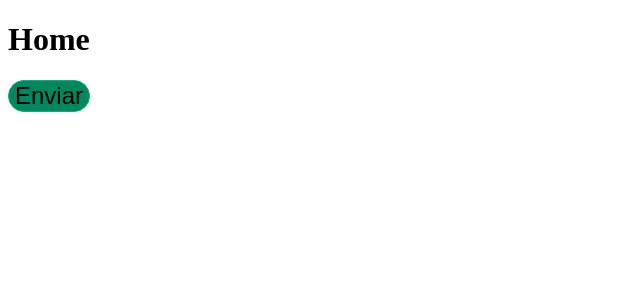
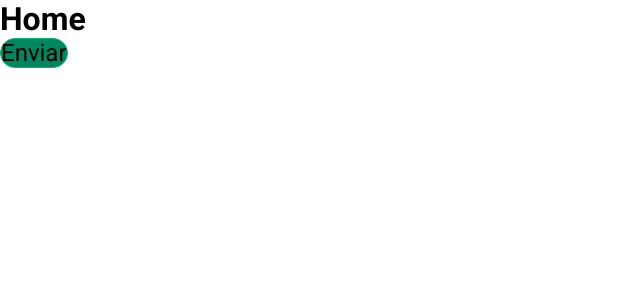
Before and after one commit to feitozabruno/hubcamp.com.br, a Next.js app: page / in a window 1280 px wide. Shown: the top 300 px of the page, without its empty margins (0-640 px from the left). Built offline with nearby package versions, Linux system fonts and the light colour scheme.

Commit message:
add `global styles`

```diff
--- a/app/layout.tsx
+++ b/app/layout.tsx
@@ -1,4 +1,6 @@
+import { roboto } from "@/app/styles/fonts";
 import { getCssText } from "@/app/styles/stitches.config";
+import { globalStyles } from "./styles/global";
 
 export const metadata = {
   title: "HubCamp",
@@ -10,6 +12,7 @@ export default function RootLayout({
 }: Readonly<{
   children: React.ReactNode;
 }>) {
+  globalStyles();
   return (
     <html lang="pt-br">
       <head>
@@ -18,7 +21,7 @@ export default function RootLayout({
           dangerouslySetInnerHTML={{ __html: getCssText() }}
         />
       </head>
-      <body>{children}</body>
+      <body className={`${roboto.className} antialiased`}>{children}</body>
     </html>
   );
 }
--- /dev/null
+++ b/app/styles/fonts.ts
@@ -0,0 +1,7 @@
+import { Roboto } from "next/font/google";
+
+export const roboto = Roboto({
+  weight: ["400", "500", "700"],
+  subsets: ["latin"],
+  variable: "--font-roboto",
+});
--- /dev/null
+++ b/app/styles/global.ts
@@ -0,0 +1,19 @@
+import { globalCss } from "./stitches.config";
+
+export const globalStyles = globalCss({
+  "*": {
+    margin: 0,
+    padding: 0,
+    boxSizing: "border-box",
+  },
+
+  "body, button, input, textarea": {
+    fontFamily: "var(--font-roboto)",
+    "-webkit-font-smoothing": "antialiased",
+  },
+
+  ":focus": {
+    outline: 0,
+    "box-shadow": "0 0 0 2px $green-light",
+  },
+});
```
